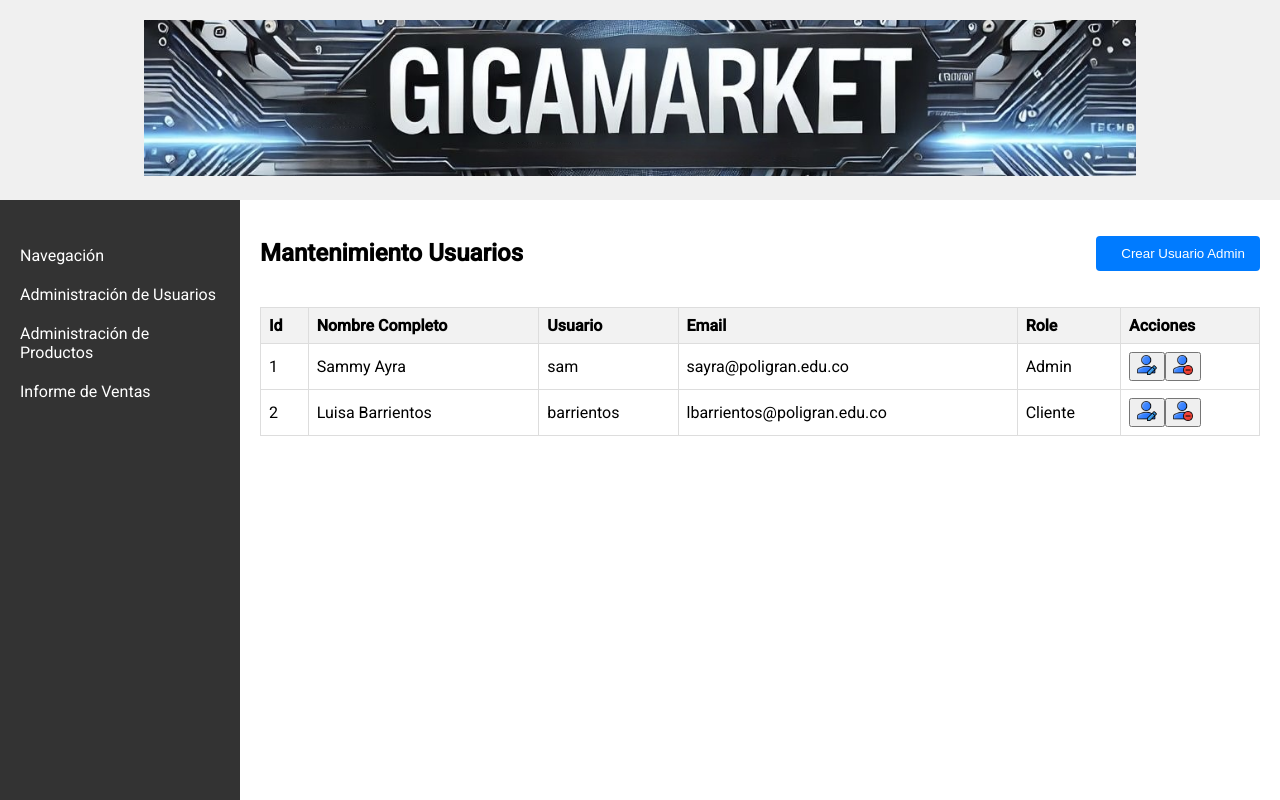
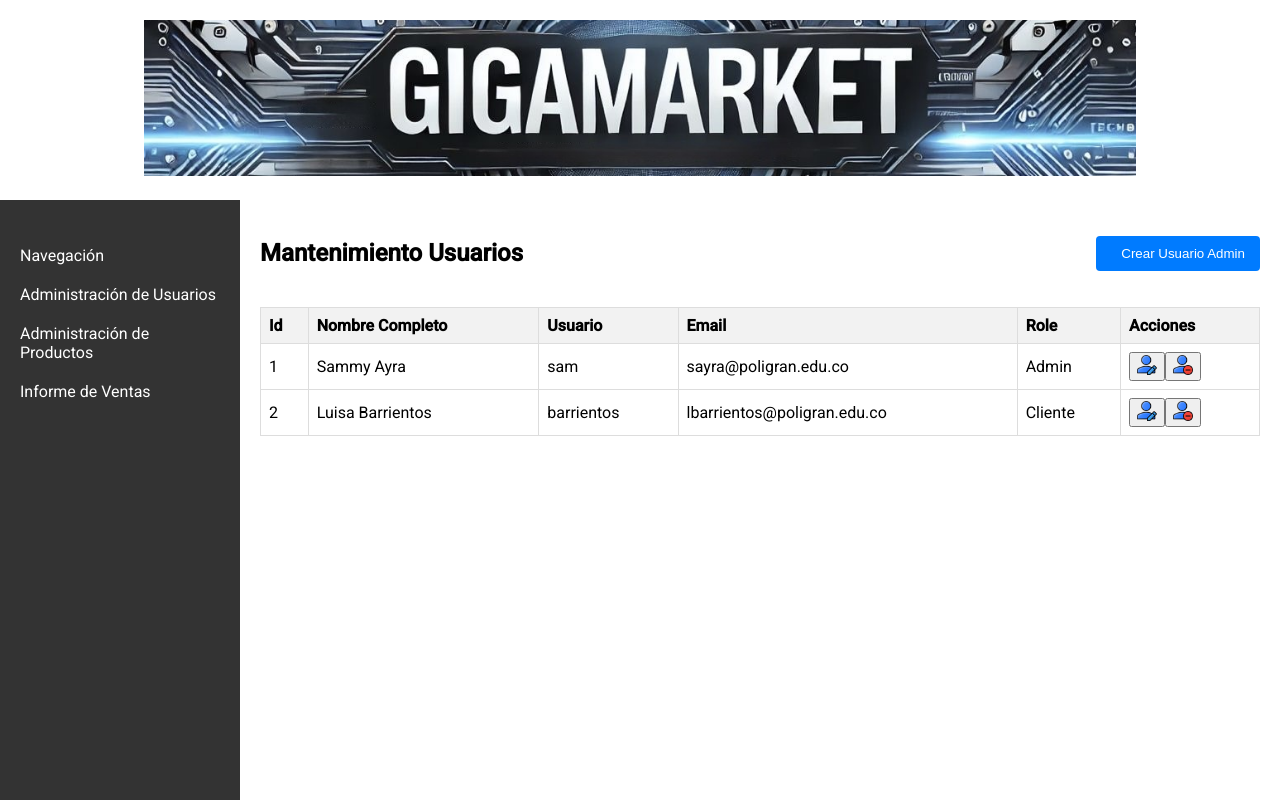
Before and after one commit to JDarkSam/ECommercePoli, an Angular app: page /admin-users in a window 1280 px wide. Built offline with nearby package versions, Linux system fonts and the light colour scheme.

Commit message:
Se organiza fondos del banner

```diff
--- a/src/app/pages/admin-productos/admin-productos.component.css
+++ b/src/app/pages/admin-productos/admin-productos.component.css
@@ -5,7 +5,6 @@
 }
 
 .header {
-    background-color: #f0f0f0;
     padding: 20px;
     text-align: center;
 }
--- a/src/app/pages/admin-users/admin-users.component.css
+++ b/src/app/pages/admin-users/admin-users.component.css
@@ -5,7 +5,6 @@
 }
 
 .header {
-  background-color: #f0f0f0;
   padding: 20px;
   text-align: center;
 }
--- a/src/app/pages/creacion-productos/creacion-productos.component.css
+++ b/src/app/pages/creacion-productos/creacion-productos.component.css
@@ -5,7 +5,6 @@
 }
 
 .header {
-  background-color: #f0f0f0;
   padding: 20px;
   text-align: center;
 }
--- a/src/app/pages/crear-user-admin/crear-user-admin.component.css
+++ b/src/app/pages/crear-user-admin/crear-user-admin.component.css
@@ -5,7 +5,6 @@
 }
 
 .header {
-    background-color: #f0f0f0;
     padding: 20px;
     text-align: center;
 }
--- a/src/app/pages/modificacion-users/modificacion-users.component.css
+++ b/src/app/pages/modificacion-users/modificacion-users.component.css
@@ -5,7 +5,6 @@
 }
 
 .header {
-    background-color: #f0f0f0;
     padding: 20px;
     text-align: center;
 }
```
